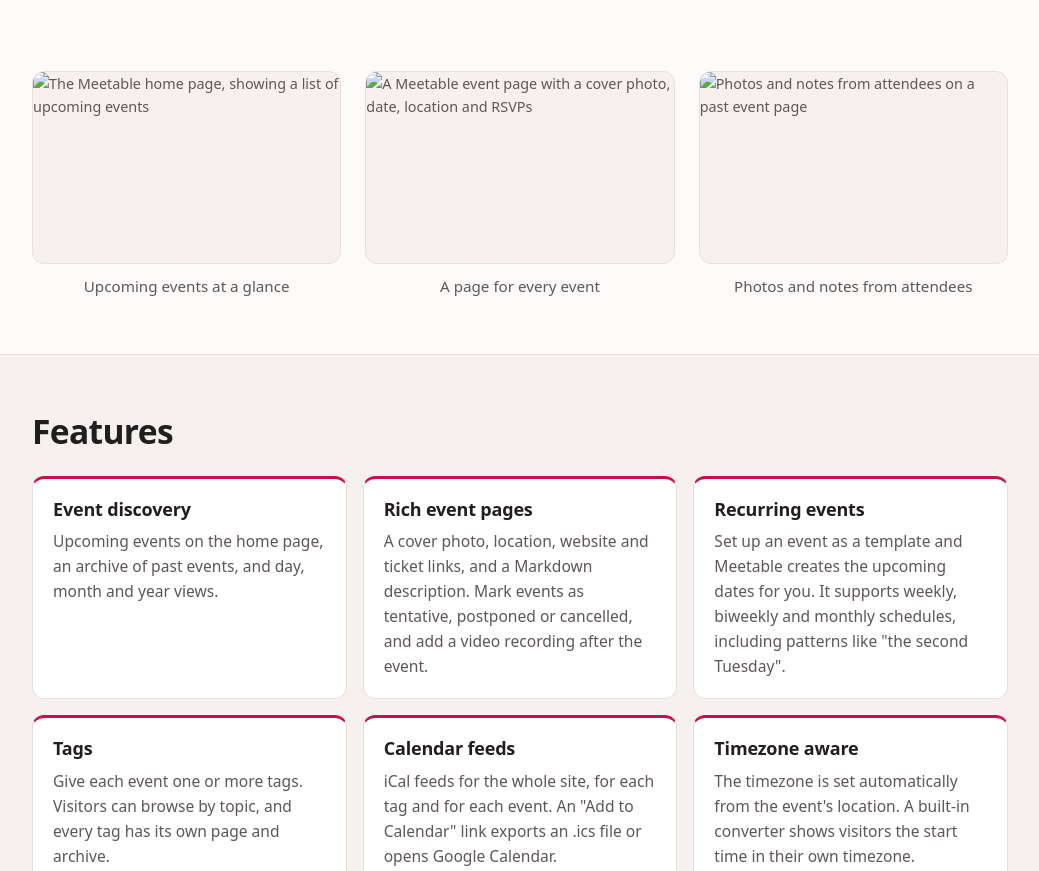
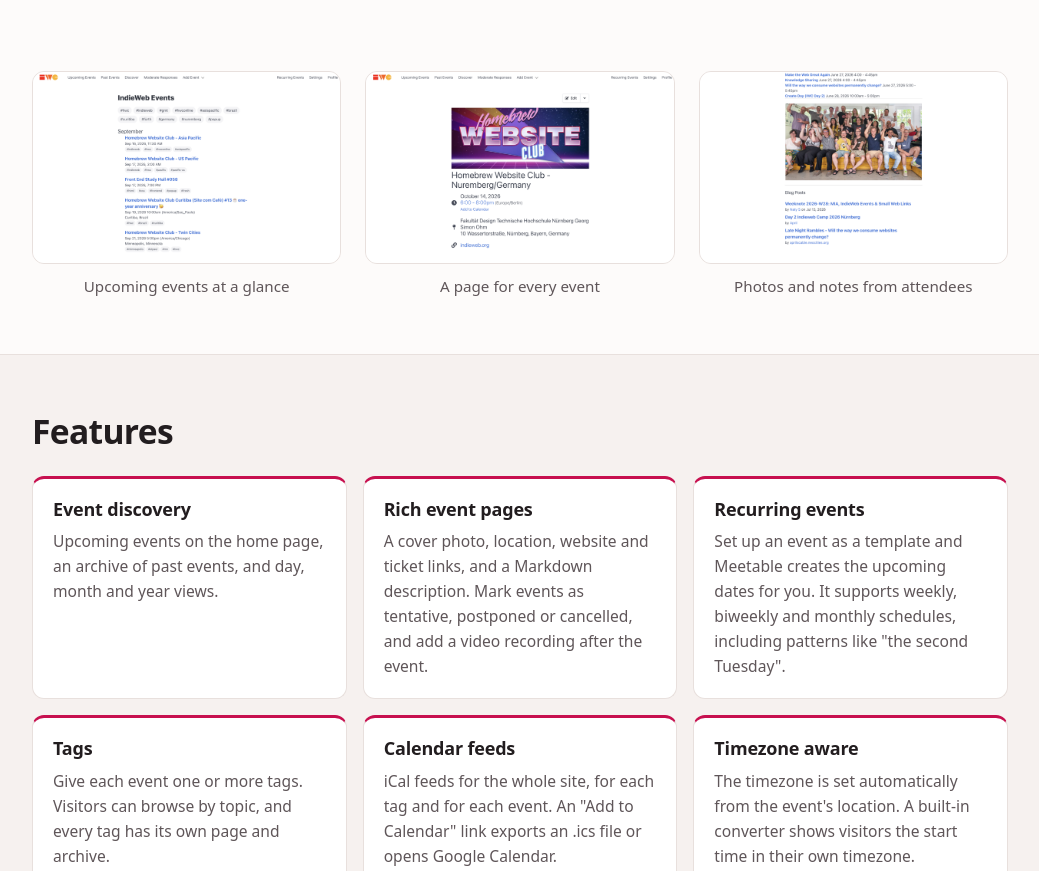
Before and after one commit to aaronpk/Meetable-Website, a plain HTML site: page public/index.html in a window 1280 px wide. Shown: the part 888-1759 px from the top of the page, without its empty margins (120-1159 px from the left). Drawn offline with Linux system fonts and the light colour scheme.

Commit message:
add screenshots

```diff
--- a/public/index.html
+++ b/public/index.html
@@ -62,22 +62,18 @@
     </div>
   </section>
 
-  <!--
-    Screenshots: add these files to public/images/ (1600x1000 works well):
-      screenshot-home.png, screenshot-event.png, screenshot-photos.png
-  -->
   <section class="screenshots" aria-label="Screenshots">
     <div class="wrap">
       <figure>
-        <img src="/images/screenshot-home.png" width="1600" height="1000" alt="The Meetable home page, showing a list of upcoming events" loading="lazy">
+        <img src="/images/event-list.png" width="1600" height="1000" alt="The Meetable home page, showing a list of upcoming events" loading="lazy">
         <figcaption>Upcoming events at a glance</figcaption>
       </figure>
       <figure>
-        <img src="/images/screenshot-event.png" width="1600" height="1000" alt="A Meetable event page with a cover photo, date, location and RSVPs" loading="lazy">
+        <img src="/images/event-permalink.png" width="1600" height="1000" alt="A Meetable event page with a cover photo, date, location and RSVPs" loading="lazy">
         <figcaption>A page for every event</figcaption>
       </figure>
       <figure>
-        <img src="/images/screenshot-photos.png" width="1600" height="1000" alt="Photos and notes from attendees on a past event page" loading="lazy">
+        <img src="/images/event-photos.png" width="1600" height="1000" alt="Photos and notes from attendees on a past event page" loading="lazy">
         <figcaption>Photos and notes from attendees</figcaption>
       </figure>
     </div>
```
Also changed, not shown: public/images/event-list.png (added), public/images/event-permalink.png (added), public/images/event-photos.png (added), 1 other file.
